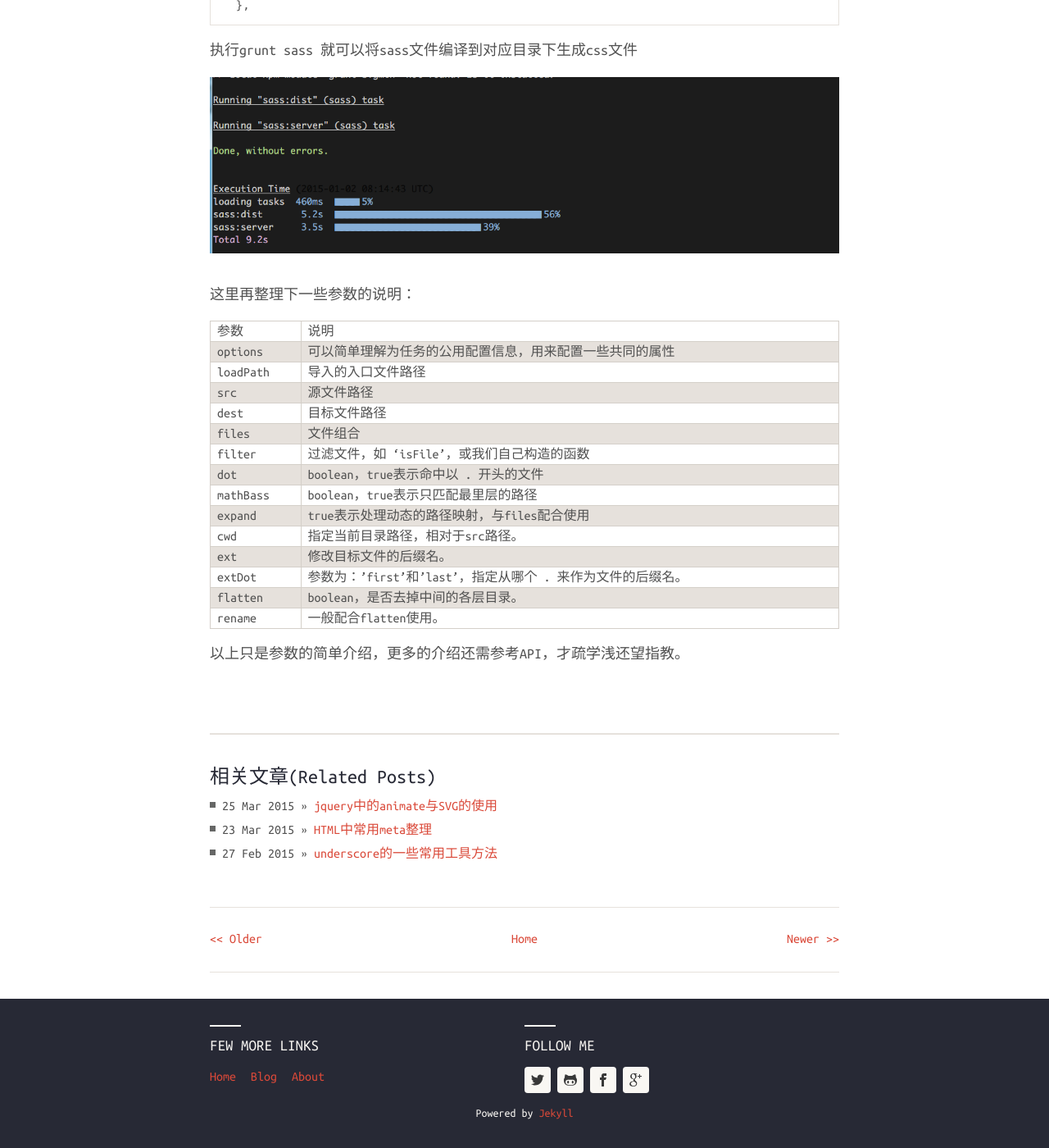
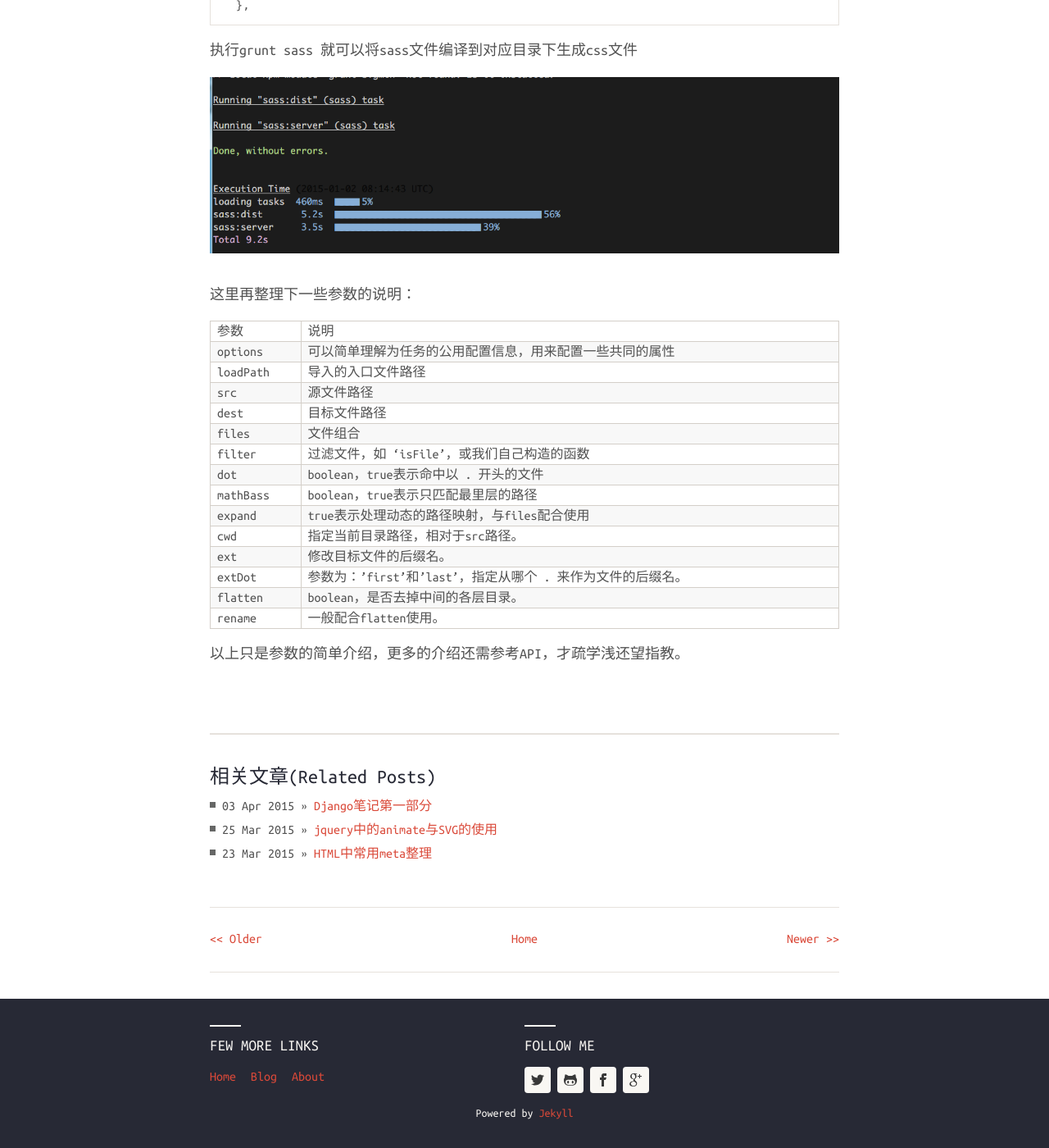
Before and after one commit to CooLNuanfeng/coolnuanfeng.github.com, a Jekyll site: the page built from _posts/2015-1-2-grunt.md, in a window 1280 px wide and 1400 px high, scrolled down 5875 px. Shown: the whole window at 82% size. Built offline with Jekyll 4.4.1, drawn with Linux system fonts in a browser that asks for light colours; some of the changed lines change nothing that is shown.

Commit message:
2015-04-03

```diff
--- /dev/null
+++ b/_posts/2015-4-3-django-partOne.md
@@ -0,0 +1,187 @@
+---
+layout: post
+title:  "Django笔记第一部分"
+date:   2015-4-3
+description:  整理Django的简单使用笔记
+categories:
+- blog
+permalink: django-partOne
+---
+
+### **Django**
+Django 是一个可以使Web开发工作愉快并且高效的Web开发框架。 使用Django，使你能够以最小的代价构建和维护高质量的Web应用。
+
+学习中用到的版本是 django-1.6.10，Python版本为2.7.6。这里整理下学习过程中遇到的问题和解决方法，方便以后快速回忆。
+
+####开始一个项目
+
+转到相应的创建目录，并运行命令django-admin.py startproject +项目名，如：
+
+    django-admin.py startproject mysite
+
+运行后在当前目录中会生成如下内容文件：
+
+    .
+    └── mysite
+        ├── manage.py
+        └── mysite
+            ├── __init__.py
+            ├── settings.py
+            ├── urls.py
+            └── wsgi.py
+    2 directories, 5 files
+
+ 1. \__init__.py ：让 Python 把该目录当成一个开发包 (即一组模块)所需的文件。 这是一个空文件，一般你不需要修改它。
+ 2. manage.py ：一种命令行工具，允许你以多种方式与该 Django 项目进行交互。 键入python manage.py help，看一下它能做什么。 你应当不需要编辑这个文件；在这个目录下生成它纯是为了方便。
+ 3. settings.py ：该 Django 项目的设置或配置。 查看并理解这个文件中可用的设置类型及其默认值。
+ 4. urls.py：Django项目的URL设置。 可视其为你的django网站的目录。 目前，它是空的。
+
+
+####运行服务器
+
+命令行执行下面的命令，即可启动服务。
+
+    python manage.py runserver
+
+默认情况下， runserver 命令在 8000 端口启动开发服务器，且仅监听本地连接。 要想要更改服务器端口的话，可将端口作为命令行参数传入
+
+通过指定一个 IP 地址，你可以告诉服务器–允许非本地连接访问。 如果你想和其他开发人员共享同一开发站点的话，该功能特别有用。 `` 0.0.0.0`` 这个 IP 地址，告诉服务器去侦听任意的网络接口，命令如下：
+
+    python manage.py runserver 0.0.0.0:8000
+
+
+####如何创建一个简单的视图
+
+在mysite文件夹中，创建一个叫做views.py的空文件，与urls.py、setting.py等在同级目录中。这个Python模块将包含这一章的视图。 请留意，Django对于view.py的文件命名没有特别的要求，它不在乎这个文件叫什么。但是根据约定，把它命名成view.py是个好主意，这样有利于其他开发者读懂你的代码，正如你很容易的往下读懂本文。
+
+1、view.py 添加两个视图函数分别为hello 和home
+
+    from django.http import HttpResponse
+    def hello(request):
+       return HttpResponse("Hello world")
+    def home(request):
+       return HttpResponse('This is Home Page.')
+
+2、urls.py 配置正则路径对应的视图函数
+
+    from django.conf.urls import patterns, include, url
+    from mysite.view import hello,home
+    urlpatterns = patterns('',
+        url('^$', home),
+        url('^hello/$', hello),
+    )
+
+
+PS : from mysite.view import hello,home  中的每一个视图函数要与下面的url对应
+
+- view.py 文件为视图文件，通过在其中定义视图函数来完成我们的视图。
+- urls.py 文件为路由文件，通过在其中设置路由正则来指定不同的url用不同的视图函数来渲染。
+
+
+#### 引入外部的模板文件
+
+1、修改view.py文件的内容如下：
+
+    from django.shortcuts import render_to_response
+    import datetime
+
+    def current_datetime(request):
+        now = datetime.datetime.now()
+        return render_to_response('mysite-tmp.html',{'current_date': now,'content' : 'hello world'})
+
+其中 render_to_response 模块包含了 import HttpResponse 和 import template 两个模块。import datetime 为django中的获取时间模块
+
+2、修改urls.py文件内容如下：
+
+    from django.conf.urls import patterns, include, url
+    from mysite.view import current_datetime
+    urlpatterns = patterns('',
+        url('^time/$', current_datetime),
+    )
+
+3、创建templates文件夹，用于存放模板文件，在templates下创建mysite-tmp.html 模板文件，内容如下：
+
+    <!DOCTYPE html>
+    <html lang="en">
+    <head>
+    <meta charset="UTF-8">
+    <title>Document</title>
+    </head>
+    <body>
+    <h1>{{ current_date }}</h1>
+    <p>{{ content }}</p>
+    </body>
+    </html>
+
+4、配置setting.py文件，设置template的模板路径。
+在setting.py中找到 import os 模块，在其下方加入如下内容：
+
+    import os
+    BASE_DIR = os.path.dirname(os.path.dirname(__file__))
+    TEMPLATE_DIRS = (
+        BASE_DIR+'/templates',
+    )
+
+此时整个文件的目录结构如下：
+
+    .
+    ├── manage.py
+    ├── mysite
+    │   ├── __init__.py
+    │   ├── __init__.pyc
+    │   ├── settings.py
+    │   ├── settings.pyc
+    │   ├── urls.py
+    │   ├── urls.pyc
+    │   ├── view.py
+    │   ├── view.pyc
+    │   ├── wsgi.py
+    │   └── wsgi.pyc
+    └── templates
+        └── mysite-tmp.html
+
+    2 directories, 12 files
+
+####链接MySQL数据库
+
+1、修改view.py 内容如下：
+
+    from django.shortcuts import render_to_response
+    import datetime
+    import MySQLdb
+
+    def current_datetime(request):
+        now = datetime.datetime.now()
+        return render_to_response('mysite-tmp.html', {'current_date': now,'content' : 'hello world'})
+
+    def userInfo(request):
+        db = MySQLdb.connect(user='root', db='mydata', passwd='123456', host='localhost')
+        cursor = db.cursor()
+        cursor.execute('SELECT username,age FROM users')
+        name = [row[0] for row in cursor.fetchall()]
+        age = [row[1] for row in cursor.fetchall()]
+        db.close()
+        return render_to_response('mysite-tmp.html', {'username': name,'age' : age})
+
+
+2、urls.py修改为如下内容：
+
+    from django.conf.urls import patterns, include, url
+    from mysite.view import current_datetime,userInfo
+    urlpatterns = patterns('',
+        url('^time/$', current_datetime),
+        url('^user/$',userInfo),
+    )
+
+3、配置setting.py中的DATABASES内容为：
+
+    DATABASES = {
+        'default': {
+            'ENGINE': 'django.db.backends.mysql',
+            'NAME': 'mydata',
+        }
+    }
+
+其中设置django数据库为MySQL，要连接的数据库名字为 mydata。
+
+以上为django学习的第一部分，简单介绍了如何简单使用django制作页面，并从数据库读取数据渲染页面显示。更多更详细的内容请参考[这里](http://djangobook.py3k.cn/2.0/)
--- a/assets/css/main.scss
+++ b/assets/css/main.scss
@@ -746,5 +746,6 @@ th {
 }
 tbody tr:nth-child(odd) td,
 tbody tr:nth-child(odd) th {
-  background-color: $base-05;
+  /* background-color: $base-05; */
+  background-color: #f8f8f8;
 }
```
